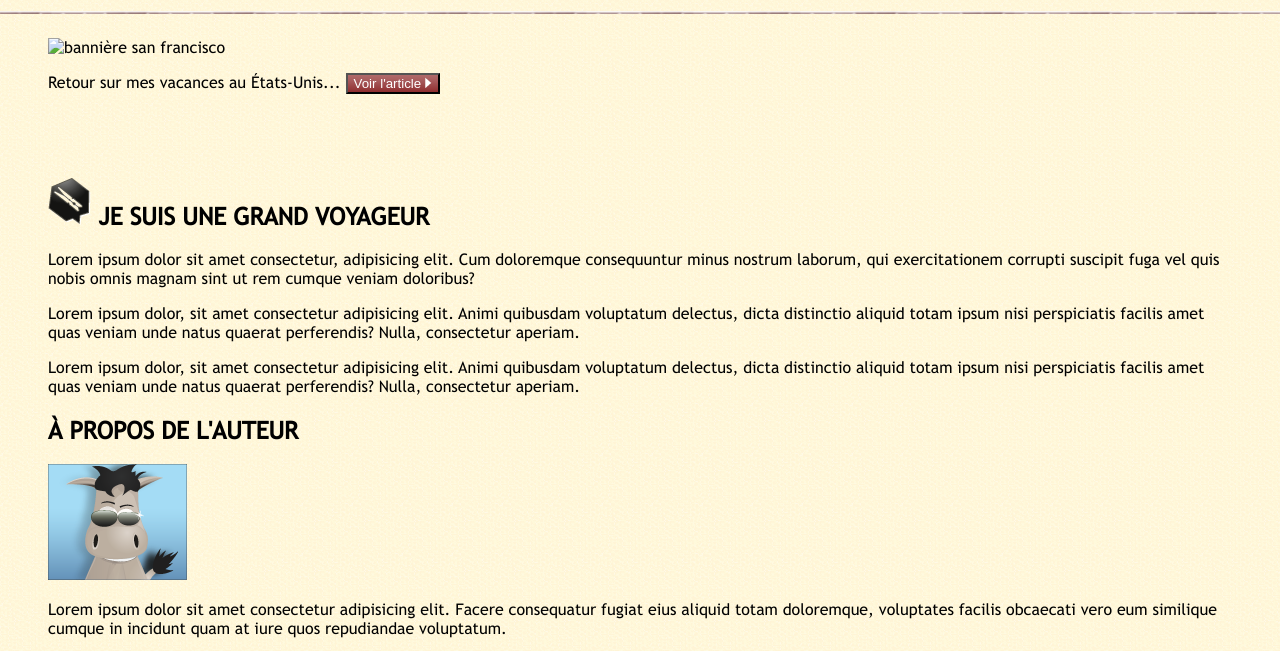
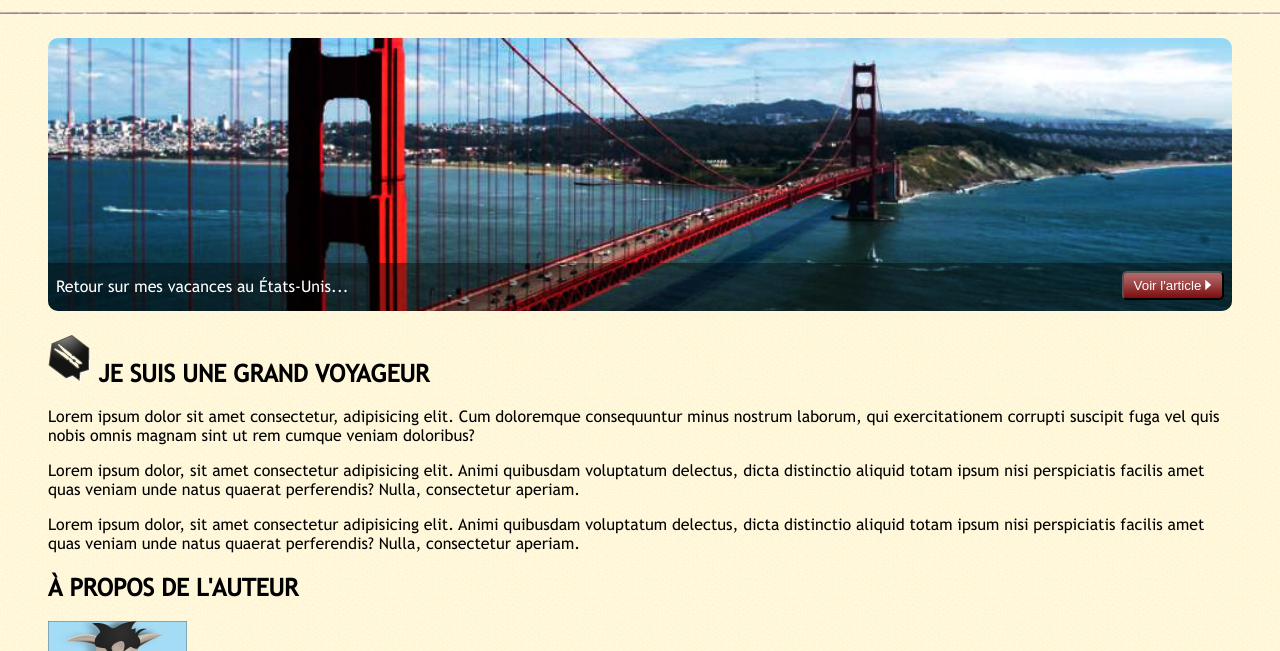
Before and after one commit to mentor-OC-archist/OC__frontend__P2, a plain HTML site: page index.html in a window 1280 px wide. Shown: the part 133-784 px from the top of the page. Drawn offline with Linux system fonts and the light colour scheme.

Commit message:
WIP STEP7: DONE navigation

```diff
--- a/index.html
+++ b/index.html
@@ -35,7 +35,7 @@
 
     <!-- nav>img[src="sanfrancisco.jpg" alt="bannière san francisco"]+p>span{Retour sur mes vacances au États-Unis...}+button{Voir l'article}>img[src="assets/images/flecheblanchedroite.png" alt="arrow"] -->
     <nav id="banner">
-        <img src="sanfrancisco.jpg" alt="bannière san francisco">
+        <img src="./assets/images/sanfrancisco.jpg" alt="bannière san francisco">
         <p>
             <span>Retour sur mes vacances au États-Unis...</span>
             <button class="fond_degrade">
--- a/style.css
+++ b/style.css
@@ -1,11 +1,15 @@
 /*
 ESPACEMENT
 */
+*{box-sizing:border-box;}
 body{
     margin:0;
 }
-body>* {
+body>header,body>footer {
     padding: 1.5em 3em;
+}
+body>nav,body>main {
+    margin: 1.5em 3em;
 }
 
 
@@ -116,13 +120,47 @@ body>header>menu>li>a:hover{
     font-weight: bold;
 }
 
-body>nav{}
-body>nav>img{}
-body>nav>p{}
-body>nav>p>span{}
-body>nav>p>button{}
+
+
+
+
+body>nav{
+    position: relative;
+}
+body>nav>img{
+    width:100%;
+    display:block;
+    border-radius: 10px;
+}
+body>nav>p{
+    position: absolute;
+    bottom: 0;
+    margin: 0;
+    width: 100%;
+    background:rgba(0,0,0,.4);
+    padding:.5em;
+    color:white;
+    border-radius: 0 0 10px 10px;
+}
+body>nav>p>span{
+    line-height: 2em;
+}
+body>nav>p>button{
+    float:right;
+    border-radius:5px;
+    padding:5px 10px;
+}
 body>nav>p>button>span{}
 body>nav>p>button>img{}
+
+
+
+
+
+
+
+
+
 
 
 body>main{}
@@ -140,6 +178,16 @@ body>main>aside>ul>li{}
 body>main>aside>ul>li>img{}
 
 
+
+
+
+
+
+
+
+
+
+
 body>footer{}
 body>footer>section{}
 body>footer>section>h5{}
```
